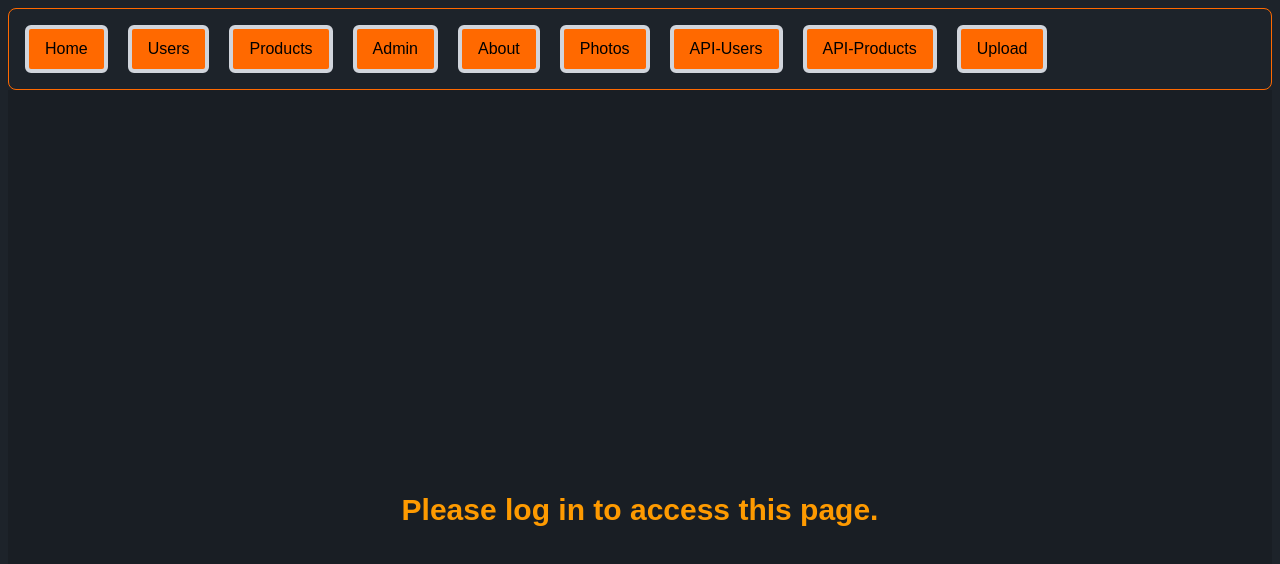
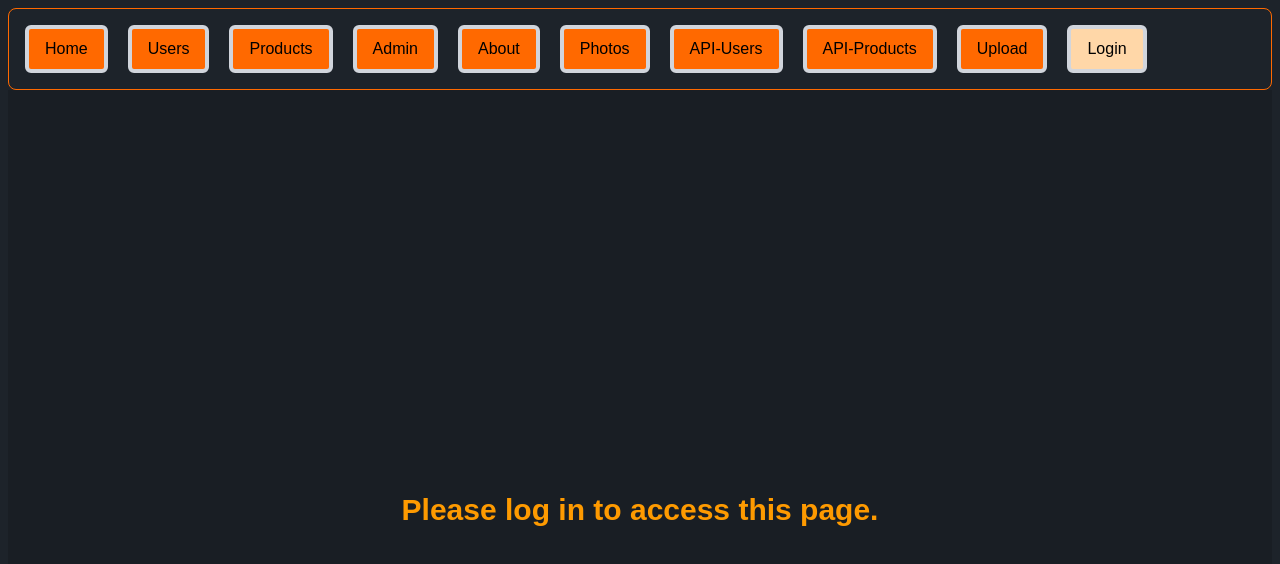
Before and after one commit to Alanimustafa/LRN-NEXTJS-MOSH, a Next.js app: page / in a window 1280 px wide. Shown: the top 564 px of the page. Built offline with nearby package versions, Linux system fonts and the light colour scheme; no server answers.

Commit message:
Session user email has been updated in the page.tsx main

```diff
--- a/app/navBar.tsx
+++ b/app/navBar.tsx
@@ -28,7 +28,7 @@ const NavBar = () => {
                 Logout
               </button>
           )}
-            { status !=='unauthenticated' && (<button
+            { status ==='unauthenticated' && (<button
                 onClick={() => signIn( undefined, { callbackUrl: '/' })}
                 className="px-4 py-2 bg-orange-200 text-black border-4 border-gray-300 rounded-md hover:bg-black hover:text-orange-200 hover:border-4 hover:border-orange-200 cursor-pointer mr-5"
               >
--- a/app/page.tsx
+++ b/app/page.tsx
@@ -12,7 +12,7 @@ export default async function Home() {
       </main>
     );
   }
-  console.log(session);
+  console.log(session); // Log the session object to the console for debugging purposes
   return (
     <main className="p-[34] font-light">
       <h2 className="text-2xl text-amber-500 justify-self-end">Hello {session?.user!.email}</h2>
```
